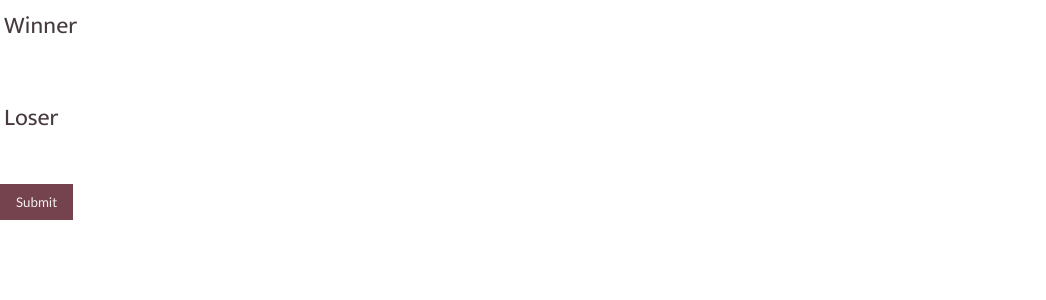
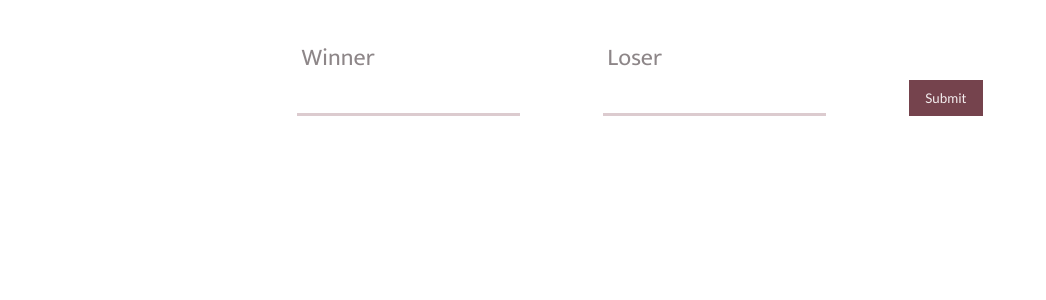
Before and after one commit to Zubry/ping-pong-client, a React (Create React App) app: page / in a window 1280 px wide. Shown: the top 300 px of the page, without its empty margins (0-1046 px from the left). Built offline with nearby package versions, Linux system fonts and the light colour scheme; a web font is replaced by a local one.

Commit message:
Put some work into the form

```diff
--- a/src/App.js
+++ b/src/App.js
@@ -4,21 +4,31 @@ import './App.css';
 import Text from './components/text';
 import Label from './components/label';
 import Button from './components/button';
+import Form from './components/form';
+import Container from './components/container';
 
 function App() {
   return (
     <div className="App">
+      <Container>
+        <Form>
+          <div>
             <Label for="winner">Winner</Label>
             <div>
               <Text id="winner" name="winner"/>
             </div>
+          </div>
+          <div>
             <Label for="loser">Loser</Label>
             <div>
               <Text id="loser" name="loser"/>
             </div>
+          </div>
           <div>
             <Button>Submit</Button>
           </div>
+        </Form>
+      </Container>
     </div>
   );
 }
--- a/src/components/button.jsx
+++ b/src/components/button.jsx
@@ -10,6 +10,7 @@ export default styled.button`
   color: #f4eeef;
   font-family: 'Lato', sans-serif;
   transition: 0.2s ease;
+  cursor: pointer;
 
   &:hover {
     background-color: #693c45;
--- /dev/null
+++ b/src/components/container.jsx
@@ -0,0 +1,8 @@
+import React from 'react'
+import styled from 'styled-components'
+
+export default styled.section`
+  max-width: 768px;
+  margin: auto;
+  padding: 2em 1em;
+`;
--- /dev/null
+++ b/src/components/form.jsx
@@ -0,0 +1,8 @@
+import React from 'react'
+import styled from 'styled-components'
+
+export default styled.form`
+  display: flex;
+  align-items: flex-end;
+  justify-content: space-around;
+`;
--- a/src/components/label.jsx
+++ b/src/components/label.jsx
@@ -2,7 +2,7 @@ import React from 'react'
 import styled from 'styled-components'
 
 export default styled.label`
-  color: #2A1C1FDD;
+  color: #2A1C1F88;
   padding: 0.25em 0.25rem 0 0.25rem;
   font-family: 'Mukta', sans-serif;
   font-size: 24px;
--- a/src/components/text.jsx
+++ b/src/components/text.jsx
@@ -2,7 +2,6 @@ import React from 'react'
 import styled from 'styled-components'
 
 const Input = styled.input`
-  font-size: 18px;
   padding: 0.5rem;
   border: 0;
   position: relative;
@@ -26,7 +25,7 @@ const InputWrapper = styled.div`
     left: 0;
     height: 3px;
     width: 100%;
-    background-color: transparent;
+    background-color: #dccbcf;
     z-index: 10;
   }
 
```
Lines whose indentation alone changed are shown as unchanged.
